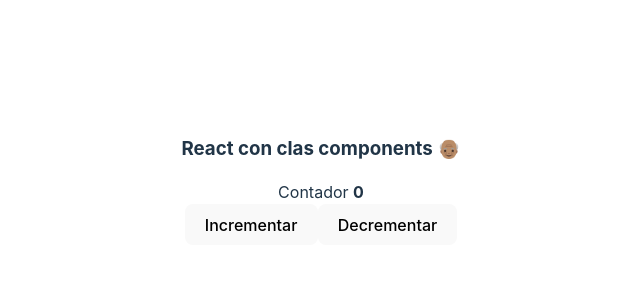
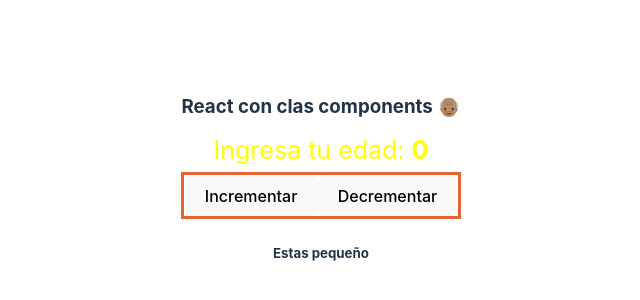
Before and after one commit to sasasamaes/b17-intro-frontend, a React (Vite) app in the folder intro-react/class-components-vite/: page / in a window 1280 px wide. Shown: the part 218-518 px from the top of the page, without its empty margins (319-959 px from the left). Built offline with nearby package versions, Linux system fonts and the light colour scheme.

Commit message:
Example conditional rendering

```diff
--- a/intro-react/class-components-vite/src/App.css
+++ b/intro-react/class-components-vite/src/App.css
@@ -39,3 +39,9 @@
 .read-the-docs {
   color: #888;
 }
+
+.btn-section {
+  border: 3px solid rgb(230, 101, 55);
+  margin: 10px 0;
+  /* /font-size: 30px; */
+}
--- a/intro-react/class-components-vite/src/App.jsx
+++ b/intro-react/class-components-vite/src/App.jsx
@@ -26,15 +26,35 @@
       <>
         <h3>React con clas components 👴🏽</h3>
         <div className="App">
-          <span>
-            Contador <b>{this.state.counter}</b>{" "}
-          </span>
+          <div style={{ fontSize: 25, color: "yellow" }}>
+            {/* Objeto */}
+            Ingresa tu edad: <b>{this.state.counter}</b>{" "}
+          </div>
 
           <div className="btn-section">
             <button onClick={() => this.handleClick("inc")}>Incrementar</button>
             <button onClick={() => this.handleClick("dec")}>Decrementar</button>
           </div>
         </div>
+
+        {/* Conditional IF */}
+        {/* if(state.counter > 4) {} */}
+        {this.state.counter > 4 && <p>Ya puedes ir al kinder</p>}
+
+        {/* CONDITIONAL IF ELSE */}
+        {/* condicion ? verdadero : false */}
+
+        {this.state.counter > 12 ? (
+          <>
+            <h4> Ya pasas a secundaria</h4>
+            <section></section>
+            <div></div>
+            <br></br>
+            <p>Secciion de abajo</p>
+          </>
+        ) : (
+          <h5> Estas pequeño</h5>
+        )}
       </>
     );
   }
```
